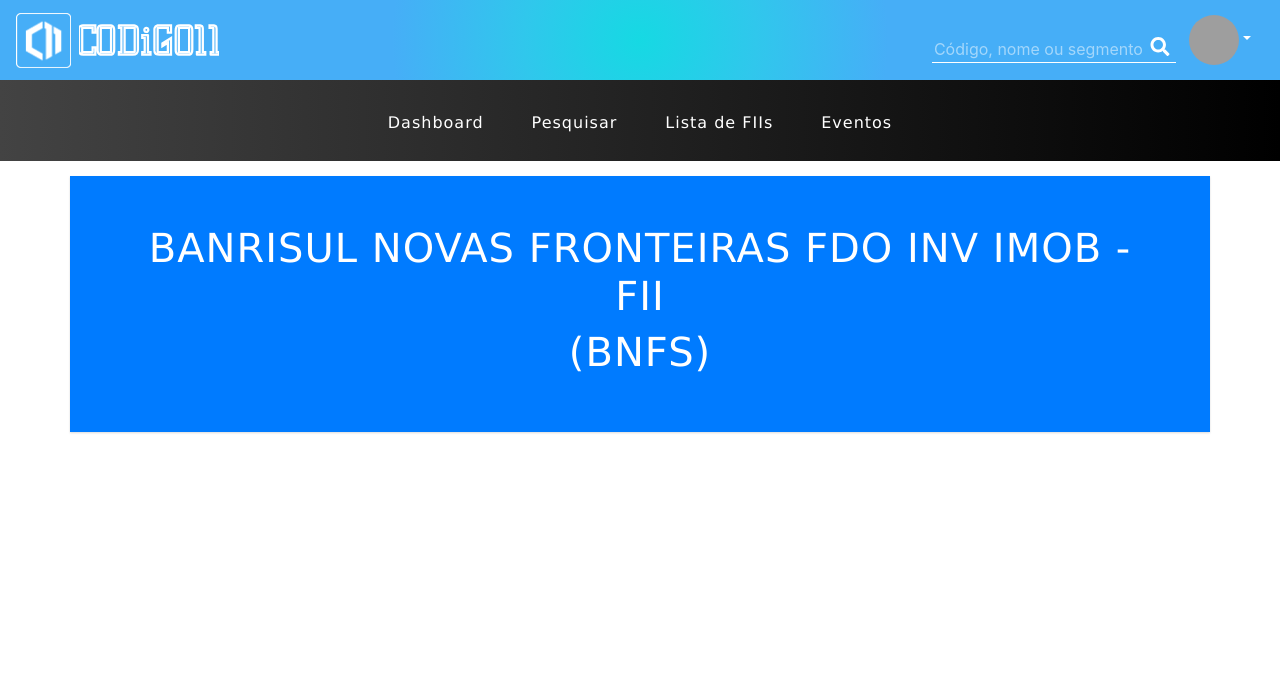
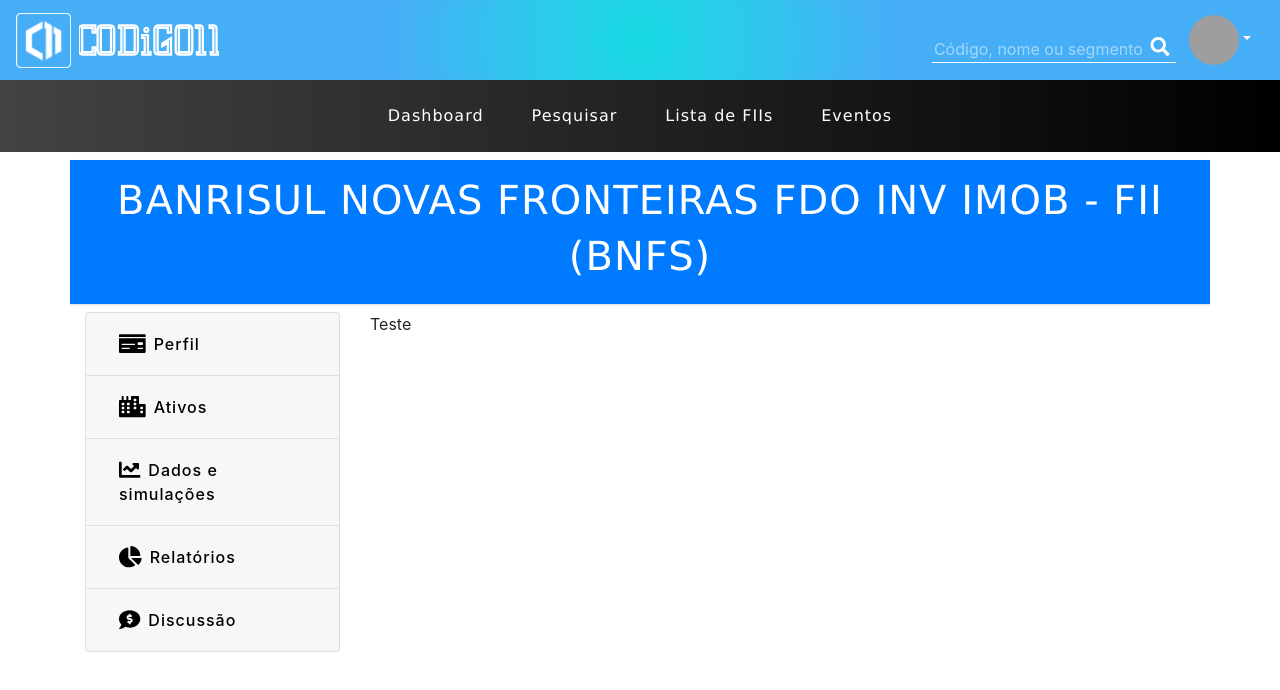
Before and after one commit to Elson0509/codigo11_nextJS, a Next.js app: page / in a window 1280 px wide. Shown: the top 690 px of the page. Built offline with nearby package versions, Linux system fonts and the light colour scheme; grey boxes are pictures that could not be loaded.

Commit message:
Menu left and MainPageAdmin Added

```diff
--- a/layout/HeaderAdmin/HeaderAdmin.js
+++ b/layout/HeaderAdmin/HeaderAdmin.js
@@ -7,7 +7,7 @@
     const [dropdownOpen, setDropdownOpen] = useState(false);
 
     return (
-        <header className="bg-premium-dark header">
+        <header className="bg-premium-dark p-2">
             <div className="container">
                 <div className="row">
                     <div className="col-12 hide-md">
--- /dev/null
+++ b/layout/MainAdmin/AccordionAdmin/AccordionAdmin.js
@@ -0,0 +1,121 @@
+import classes from './AccordionAdmin.module.css';
+import React, { useState } from 'react';
+import { Button, Card, Accordion } from 'react-bootstrap';
+import { faMoneyCheck, faCity, faChartLine, faChartPie, faCommentDollar } from '@fortawesome/free-solid-svg-icons'
+import { FontAwesomeIcon } from '@fortawesome/react-fontawesome'
+
+const AccordionAdmin = (props) => {
+
+    const MenuItems = [
+        {
+            name: "Perfil",
+            icon: faMoneyCheck,
+            subItemns:[]
+        },
+        {
+            name: "Ativos",
+            icon: faCity,
+            subItemns:[
+                {
+                    name: "Físicos",
+                    link: ""
+                },
+                {
+                    name: "Financeiros",
+                    link: ""
+                },
+                {
+                    name: "Consolidado",
+                    link: ""
+                },
+                {
+                    name: "Aquisições/Alienações",
+                    link: ""
+                },
+            ]
+        },
+        {
+            name: "Dados e simulações",
+            icon: faChartLine,
+            subItemns:[
+                {
+                    name: "Fundamentus",
+                    link: ""
+                },
+                {
+                    name: "Aluguéis",
+                    link: ""
+                },
+                {
+                    name: "Simulação de investimento",
+                    link: ""
+                },
+                {
+                    name: "Cotações",
+                    link: ""
+                },
+            ]
+        },
+        {
+            name: "Relatórios",
+            icon: faChartPie,
+            subItemns:[
+                {
+                    name: "Mensal",
+                    link: ""
+                },
+                {
+                    name: "Trimestral",
+                    link: ""
+                },
+                {
+                    name: "Gerencial",
+                    link: ""
+                }
+            ]
+        },
+        {
+            name: "Discussão",
+            icon: faCommentDollar,
+            subItemns:[]
+        },
+    ]
+
+    return (
+        <div className={["col-md-3 mb-4", classes.Accordion].join(" ")}>
+            <Accordion>
+                {
+                    MenuItems.map((item, ind) => {
+                        return (
+                        <Card key={item}>
+                            <Card.Header>
+                                <Accordion.Toggle as={Button} variant="link" eventKey={ind} className={["text-left btn-no-box-shadow no_text_decoration", classes.Item_Text].join(" ")}>
+                                    <FontAwesomeIcon size="lg" className="mr-2" icon={item.icon}/>
+                                        {item.name}
+                                </Accordion.Toggle>
+                            </Card.Header>
+                            <div className={classes.Submenu}>
+                                {item.subItemns.map((subItem, subind) => {
+                                    return (
+                                        <Accordion.Collapse eventKey={ind} key={`${item}-${subind}`}>
+                                            <div className={subind !== item.subItemns.length-1 && classes.Submenu_item_border_bottom}>
+                                                <Card.Body>
+                                                    <Button variant="link" className="text-left btn-no-box-shadow no_text_decoration">
+                                                        {subItem.name}
+                                                    </Button>
+                                                </Card.Body>
+                                            </div>
+                                        </Accordion.Collapse>
+                                    )
+                                })}
+                            </div>
+                        </Card>
+                        )
+                    })
+                }
+            </Accordion>
+        </div>
+    );
+};
+
+export default AccordionAdmin;
--- /dev/null
+++ b/layout/MainAdmin/AccordionAdmin/AccordionAdmin.module.css
@@ -0,0 +1,26 @@
+.Accordion button{
+    color: #000;
+}
+.Accordion button:hover{
+    color: #46AEF7;
+}
+.Submenu div{
+    padding: 0.1rem;
+}
+.Submenu button{
+    padding-left: 1rem;
+}
+
+.Menu_background:hover{
+    background: #ccc;
+}
+
+.Submenu_item_border_bottom{
+    border-bottom: 1px dashed #ccc;
+}
+
+.Item_Text{
+    font-size: 1rem !important;
+    font-weight: 500;
+    letter-spacing: 1px;
+}
--- /dev/null
+++ b/layout/MainAdmin/MainAdmin.js
@@ -0,0 +1,18 @@
+import AccordionAdmin from './AccordionAdmin/AccordionAdmin'
+import MainPageAdmin from './MainPageAdmin/MainPageAdmin'
+import classes from './MainAdmin.module.css'
+
+const MainAdmin = (props) => {
+    return (
+        <main className="container">
+            <div className="row">
+                <AccordionAdmin/>
+                <MainPageAdmin>
+                    {props.children}
+                </MainPageAdmin>
+            </div>
+        </main>
+    );
+};
+
+export default MainAdmin;
--- /dev/null
+++ b/layout/MainAdmin/MainPageAdmin/MainPageAdmin.js
@@ -0,0 +1,9 @@
+const MainPageAdmin = (props) => {
+    return (
+        <div class="col-md-9">
+            {props.children}
+        </div>
+    );
+};
+
+export default MainPageAdmin;
--- a/layout/NavbarAdmin/NavbarAdmin.js
+++ b/layout/NavbarAdmin/NavbarAdmin.js
@@ -1,4 +1,4 @@
-import { faSearch, faEllipsisV } from '@fortawesome/free-solid-svg-icons'
+import { faSearch, } from '@fortawesome/free-solid-svg-icons'
 import { FontAwesomeIcon } from '@fortawesome/react-fontawesome'
 import { useState, Fragment } from 'react';
 import { CSSTransition } from 'react-transition-group';
--- a/layout/PanelAdmin/PanelAdmin.js
+++ b/layout/PanelAdmin/PanelAdmin.js
@@ -2,7 +2,7 @@
 
 const PanelAdmin = (props) => {
     return (
-        <section className={["container p-5 slow-shadow", `bg-${props.bgcolor}`].join(" ")}>
+        <section className={["container p-3 my-2 slow-shadow", `bg-${props.bgcolor}`].join(" ")}>
             <h1 className={["h1 text-white text-center", classes.Panel_font].join(" ")}>{props.fiiname}</h1>
             <h1 className={["h1 text-white text-center", classes.Panel_font].join(" ")}>({props.fiiticker})</h1>
         </section>
--- a/pages/_app.js
+++ b/pages/_app.js
@@ -1,6 +1,5 @@
 import 'bootstrap/dist/css/bootstrap.min.css'
 import '../styles/NavbarAdmin.css'
-import '../styles/HeaderAdmin.css'
 import '../styles/backgrounds.css'
 import '../styles/global.css'
 
--- a/pages/index.js
+++ b/pages/index.js
@@ -2,10 +2,7 @@
 import NavbarAdmin from '../layout/NavbarAdmin/NavbarAdmin'
 import HeaderAdmin from '../layout/HeaderAdmin/HeaderAdmin'
 import PanelAdmin from '../layout/PanelAdmin/PanelAdmin'
-
-const clickedToggle = () => {
-  console.log("clicked")
-}
+import MainAdmin from '../layout/MainAdmin/MainAdmin'
 
 export default function Home() {
   return (
@@ -22,6 +19,9 @@
         fiiname="BANRISUL NOVAS FRONTEIRAS FDO INV IMOB - FII"
         fiiticker="BNFS"
       />
+      <MainAdmin>
+        Teste
+      </MainAdmin>
 
     </div>
   )
--- a/styles/HeaderAdmin.css
+++ /dev/null
@@ -1,6 +0,0 @@
-.header{
-    color:#fff;
-    padding-bottom: 10px;
-    margin-bottom: 15px;
-    padding-top: 15px;
-}
--- a/styles/global.css
+++ b/styles/global.css
@@ -50,6 +50,16 @@
     margin: 0 auto;
 }
 
+.no_text_decoration:link {
+    text-decoration: none;
+}
+.no_text_decoration:hover {
+    text-decoration: none;
+}
+.no_text_decoration:visited {
+    text-decoration: none;
+}
+
 .slow-shadow{
     box-shadow: 0 1px 2px rgba(0,0,0,0.15);
     transition: box-shadow 0.3s ease-in-out;
```
Also changed, not shown: layout/MainAdmin/MainAdmin.module.css (added).
